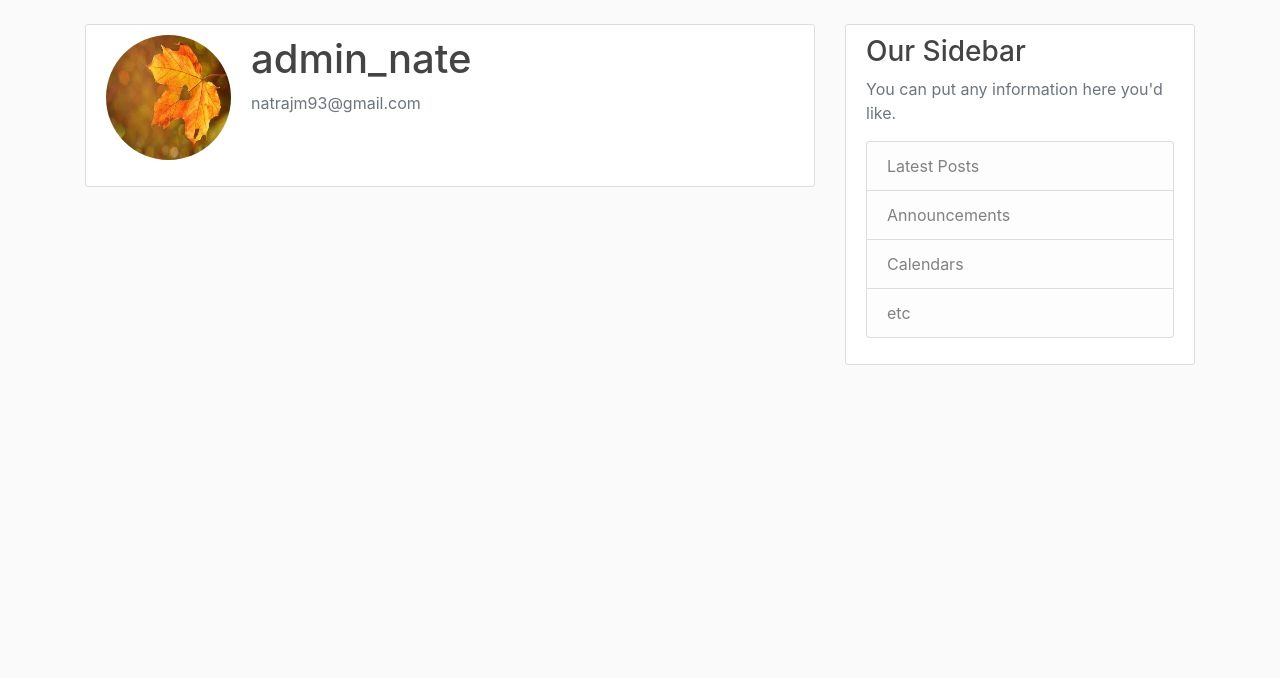
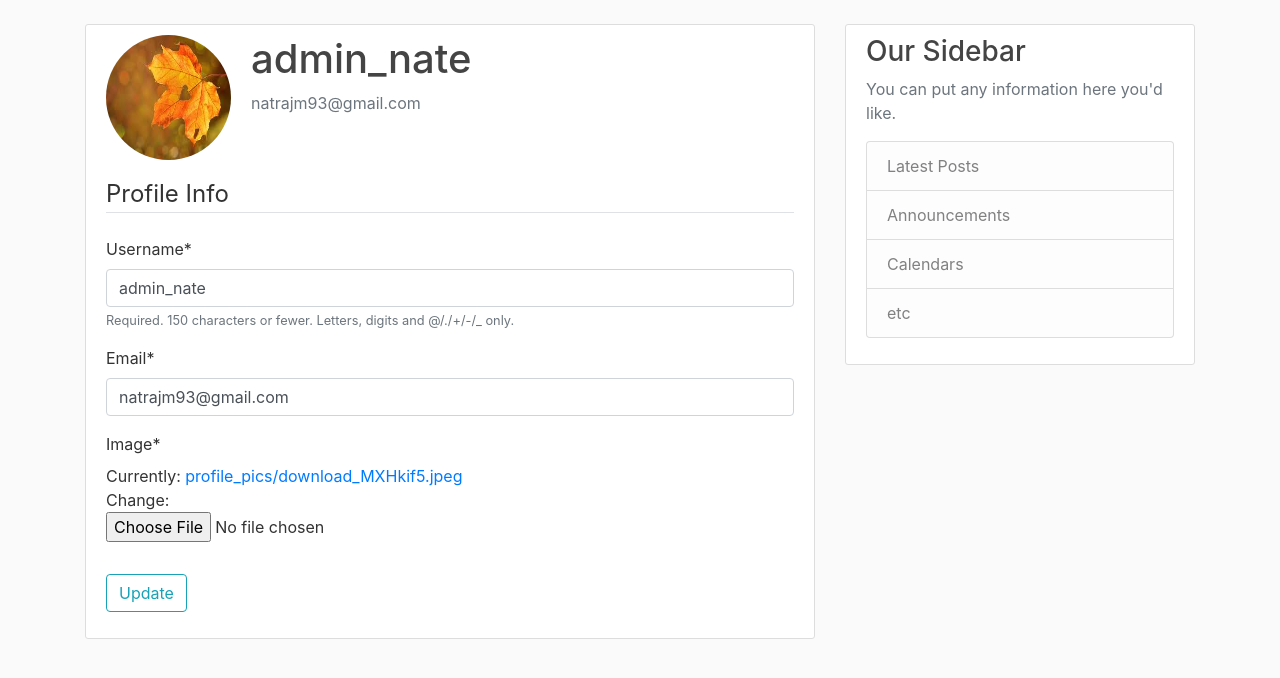
Before and after one commit to natarajan1993/Django-practice, a Django app: page /profile/ in a window 1280 px wide. Shown: the part 56-734 px from the top of the page. Run offline with Django 3.2, Linux system fonts and the light colour scheme; a user stored in the database is signed in; data comes from the database, SQL or seed files in the repository; both versions use the stored data as it was after the commit; some libraries are stand-ins or nearby versions.

Commit message:
Completed Part 9

```diff
--- a/blog/templates/blog/home.html
+++ b/blog/templates/blog/home.html
@@ -2,6 +2,7 @@
 {% block content %}
 	{% for post in posts %} <!-- for logic use %. For variables dont -->
 		<article class="media content-section">
+			<img class = "rounded-circle article-img" src = "{{post.author.profile.image.url}}">
   		<div class="media-body">
     		<div class="article-metadata">
       		<a class="mr-2" href="#">{{ post.author }}</a>
--- a/users/forms.py
+++ b/users/forms.py
@@ -1,3 +1,4 @@
+from .models import Profile
 from django import forms
 from django.contrib.auth.models import User
 from django.contrib.auth.forms import UserCreationForm
@@ -8,3 +9,15 @@ class UserRegisterForm(UserCreationForm):
     class Meta:
         model = User
         fields = ['username', 'email', 'password1', 'password2']
+
+class UserUpdateForm(forms.ModelForm): # Form to update the user profile
+    email = forms.EmailField()
+
+    class Meta:
+        model = User
+        fields = ['username', 'email']
+
+class ProfileUpdateForm(forms.ModelForm): # Form to update the profile pic
+    class Meta:
+        model = Profile
+        fields = ['image']
--- a/users/models.py
+++ b/users/models.py
@@ -1,5 +1,6 @@
 from django.db import models
 from django.contrib.auth.models import User
+from PIL import Image
 
 class Profile(models.Model):
     user = models.OneToOneField(User, on_delete = models.CASCADE) # Every user in the Profile Model is associated with a User from Django so we define that relationship with a OneToOneField
@@ -7,3 +8,11 @@ class Profile(models.Model):
 
     def __str__(self):
         return f'{self.user.username} Profile'
+    def save(self): # Overwrite the default save method so we can scale down the image before uploading it
+        super().save()
+
+        img = Image.open(self.image.path)
+
+        if img.height > 300 or img.width > 300:
+            img.thumbnail((300,300)) # Use pillow to resize the thumbnail image to 300x300
+            img.save(self.image.path)
--- a/users/templates/users/profile.html
+++ b/users/templates/users/profile.html
@@ -9,7 +9,17 @@
 			<p class="text-secondary">{{ user.email }}</p>
 		</div>
 	</div>
-		<!-- FORM HERE -->
+		<form method="POST" enctype = "multipart/form-data"> <!-- This HAS to be added. Without specifying the enctype then the pictures wont be saved -->
+			{% csrf_token %} <!-- Cross site request forgery token. Gives more security and prevents things like SQL injections -->
+			<fieldset class="form-group">
+				<legend class="border-bottom mb-4">Profile Info</legend>
+				{{ u_form|crispy }} <!-- makes the form look a lot better -->
+				{{ p_form|crispy }} <!-- makes the form look a lot better -->
+			</fieldset>
+			<div class="form-group">
+				<button class="btn btn-outline-info" type="submit">Update</button>
+			</div>
+		</form>
 </div>
 
 {% endblock content %}
--- a/users/views.py
+++ b/users/views.py
@@ -1,6 +1,6 @@
 from django.shortcuts import render, redirect, redirect
 from django.contrib import messages
-from .forms import UserRegisterForm
+from .forms import UserRegisterForm, UserUpdateForm, ProfileUpdateForm
 from django.contrib.auth.decorators import login_required
 
 def register(request):
@@ -18,4 +18,20 @@ def register(request):
 
 @login_required # Django makes it easy to make sure that only logged in users can view this view
 def profile(request):
-    return render(request, 'users/profile.html')
+
+    if request.method == 'POST':
+        u_form = UserUpdateForm(request.POST, instance = request.user)
+        p_form = ProfileUpdateForm(request.POST,request.FILES, instance = request.user.profile) # Send the username and email data to the form fields to be pre-populated
+        if u_form.is_valid() and p_form.is_valid():
+            u_form.save()
+            p_form.save()
+
+            messages.success(request, f'Your Account has been Updated!')
+            return redirect('profile')
+    else:
+        u_form = UserUpdateForm(instance = request.user)
+        p_form = ProfileUpdateForm(instance = request.user.profile)
+    context = { 'u_form': u_form, 'p_form': p_form}
+
+
+    return render(request, 'users/profile.html', context)
```
Also changed, not shown: db.sqlite3, media/profile_pics/download_46i5WhK.jpeg (added), media/profile_pics/download_MXHkif5.jpeg (added), media/profile_pics/flatremix-300x169.png (added), 3 other files.
